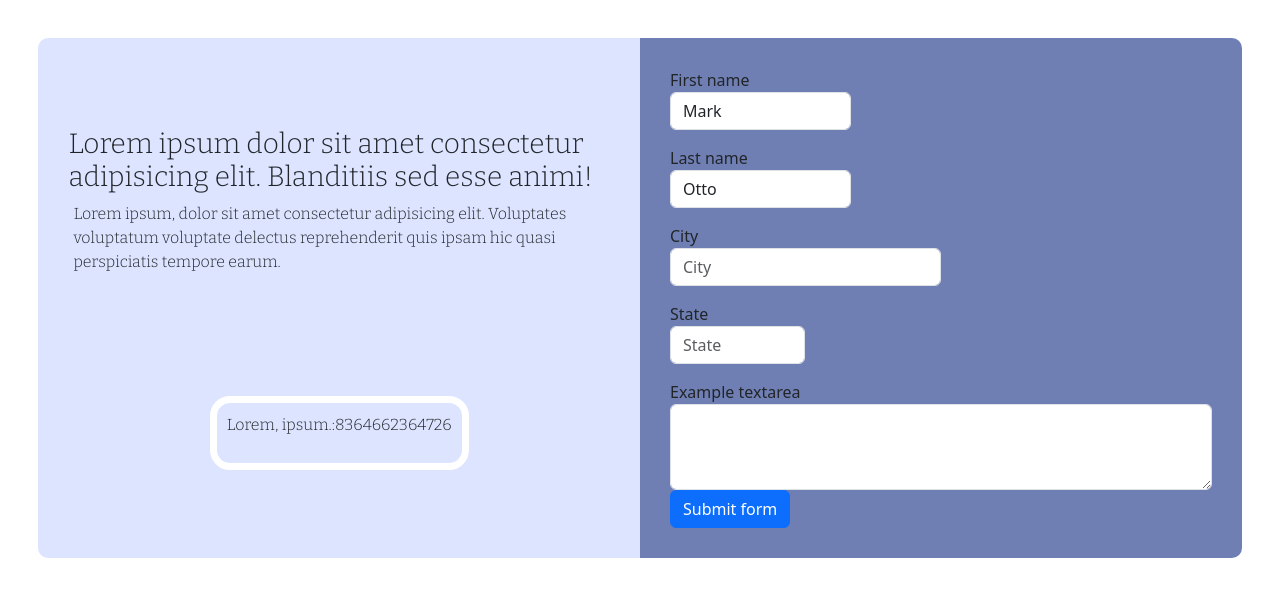
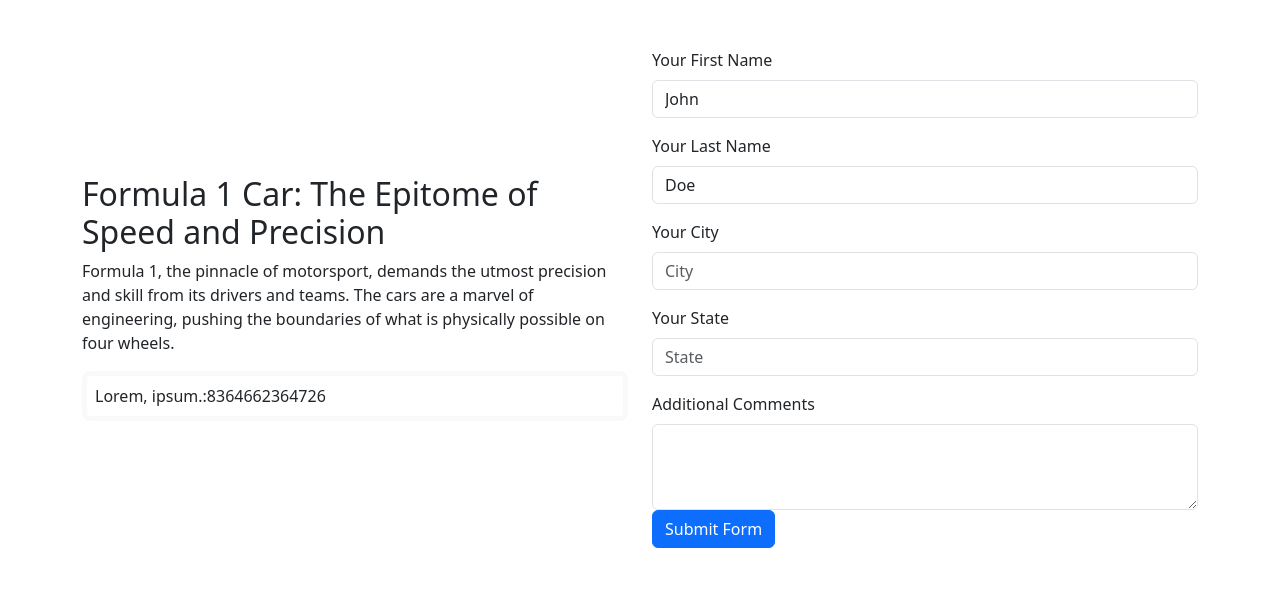
Before and after one commit to negin-mirzaei/group-2, a plain HTML site: page login-qa.html in a window 1280 px wide. Drawn offline with nearby package versions, Linux system fonts and the light colour scheme.

Commit message:
edit1-negin-login-qa-box

```diff
--- a/login-qa.css
+++ /dev/null
@@ -1,78 +0,0 @@
-@import url('https://fonts.googleapis.com/css2?family=Bitter:wght@300&display=swap');
-
-
-@media only screen and (min-width: 480px) {
-#comment-area{
-    display: flex;
-    padding: 3vmax;
-
-}
-
-#phone-para{
-    padding: 30px;
-    width: 50%;
-    display: flex;
-    flex-direction: column;
-    justify-content: space-around;
-    align-items: center;
-    background-color: hsla(226, 100%, 50%, 0.137) ;
-    border-top-left-radius: 10px;
-    border-bottom-left-radius: 10px;
-    font-family: 'Bitter', serif;
-}
-
-#phone-para2{
-    padding: 30px;
-    width: 50%;
-    background-color: rgba(63, 83, 153, 0.74);
-    border-top-right-radius: 10px;
-    border-bottom-right-radius: 10px;
-}
-
-#para{
-    margin: 5px;
-}
-
-#phone-number{
-    padding: 10px;
-    border: 7px solid white;
-    border-radius: 20px;
-}
-
-}
-
-
-@media only screen and (max-width: 480px) {
-
-    #comment-area{
-        display: flex;
-        flex-direction: column;
-        padding: 3vmax;
-
-    }
-
-    #phone-para{
-        padding: 7px;
-        display: flex;
-        flex-direction: column;
-        justify-content: space-around;
-        align-items: center;
-        background-color: hsla(226, 100%, 50%, 0.137);
-    }
-
-    #phone-para2{
-        padding: 5px;
-        border-radius: 5px;
-        background-color: rgba(63, 83, 153, 0.74);
-    }
-    #para{
-        margin: 5px;
-    }#phone-number{
-        padding: 5px;
-        border: 5px solid white;
-        border-radius: 20px;
-    }
-
-
-
-}
--- a/login-qa.html
+++ b/login-qa.html
@@ -5,70 +5,49 @@
     <meta name="viewport" content="width=device-width, initial-scale=1.0">
     <title>bluebox</title>
     <link href="https://cdn.jsdelivr.net/npm/bootstrap@5.3.2/dist/css/bootstrap.min.css" rel="stylesheet" integrity="sha384-T3c6CoIi6uLrA9TneNEoa7RxnatzjcDSCmG1MXxSR1GAsXEV/Dwwykc2MPK8M2HN" crossorigin="anonymous">
-    <link rel="stylesheet" href="login-qa.css">
 </head>
 <body>
-    <main>
-
-        <section id="comment-area">
-
-        <section id="phone-para">
+    <main class="container my-5">
+        <section id="comment-area" class="row">
+            <section id="phone-para" class="col-lg-6 mb-3 mb-lg-0 d-flex flex-column justify-content-center">
                 <article>
-            <h3 id="para question">Lorem ipsum dolor sit amet consectetur adipisicing elit. Blanditiis sed esse animi!</h3>
-            <p id="para">Lorem ipsum, dolor sit amet consectetur adipisicing elit. Voluptates voluptatum voluptate delectus reprehenderit quis ipsam hic quasi perspiciatis tempore earum.</p>
+                    <h2 class="question">Formula 1 Car: The Epitome of Speed and Precision</h2>
+                    <p class="para">Formula 1, the pinnacle of motorsport, demands the utmost precision and skill from its drivers and teams. The cars are a marvel of engineering, pushing the boundaries of what is physically possible on four wheels.</p>
                 </article>
                 <article>
-                <div id="phone-number">
-                    <p>Lorem, ipsum.:8364662364726</p>
-                </div>
+                    <div class="phone-number p-2 border border-5 border-light rounded-3 align-self-center">Lorem, ipsum.:8364662364726</div>
                 </article>
             </section>
-        <section id="phone-para2">
+            <section id="phone-para2" class="col-lg-6">
                 <form class="needs-validation" novalidate>
-        <div class="form-row">
-          <div class="col-md-4 mb-3">
-            <label for="validationTooltip01">First name</label>
-            <input type="text" class="form-control" id="validationTooltip01" placeholder="First name" value="Mark" required>
-            <div class="valid-tooltip">
-              Looks good!
+                    <div class="mb-3">
+                        <label for="validationTooltip01" class="form-label">Your First Name</label>
+                        <input type="text" class="form-control" id="validationTooltip01" placeholder="First name" value="John" required>
+                        <div class="valid-tooltip">Looks good!</div>
                     </div>
+                    <div class="mb-3">
+                        <label for="validationTooltip02" class="form-label">Your Last Name</label>
+                        <input type="text" class="form-control" id="validationTooltip02" placeholder="Last name" value="Doe" required>
+                        <div class="valid-tooltip">Looks good!</div>
                     </div>
-          <div class="col-md-4 mb-3">
-            <label for="validationTooltip02">Last name</label>
-            <input type="text" class="form-control" id="validationTooltip02" placeholder="Last name" value="Otto" required>
-            <div class="valid-tooltip">
-              Looks good!
+                    <div class="mb-3">
+                        <label for="validationTooltip03" class="form-label">Your City</label>
+                        <input type="text" class="form-control" id="validationTooltip03" placeholder="City" required>
+                        <div class="invalid-tooltip">Please provide a valid city.</div>
                     </div>
-          </div>
-
-          </div>
-        </div>
-        <div class="form-row">
-          <div class="col-md-6 mb-3">
-            <label for="validationTooltip03">City</label>
-            <input type="text" class="form-control" id="validationTooltip03" placeholder="City" required>
-            <div class="invalid-tooltip">
-              Please provide a valid city.
-            </div>
-          </div>
-          <div class="col-md-3 mb-3">
-            <label for="validationTooltip04">State</label>
+                    <div class="mb-3">
+                        <label for="validationTooltip04" class="form-label">Your State</label>
                         <input type="text" class="form-control" id="validationTooltip04" placeholder="State" required>
-            <div class="invalid-tooltip">
-              Please provide a valid state.
-            </div>
+                        <div class="invalid-tooltip">Please provide a valid state.</div>
                     </div>
                     <div class="form-group">
-            <label for="exampleFormControlTextarea1">Example textarea</label>
+                        <label for="exampleFormControlTextarea1" class="form-label">Additional Comments</label>
                         <textarea class="form-control" id="exampleFormControlTextarea1" rows="3"></textarea>
                     </div>
-
-        </div>
-        <button class="btn btn-primary" type="submit">Submit form</button>
+                    <button class="btn btn-primary" type="submit">Submit Form</button>
                 </form>
             </section>
         </section>
-
     </main>
     <script src="https://cdn.jsdelivr.net/npm/bootstrap@5.3.2/dist/js/bootstrap.bundle.min.js" integrity="sha384-C6RzsynM9kWDrMNeT87bh95OGNyZPhcTNXj1NW7RuBCsyN/o0jlpcV8Qyq46cDfL" crossorigin="anonymous"></script>
 </body>
```
Lines whose indentation alone changed are shown as unchanged.
